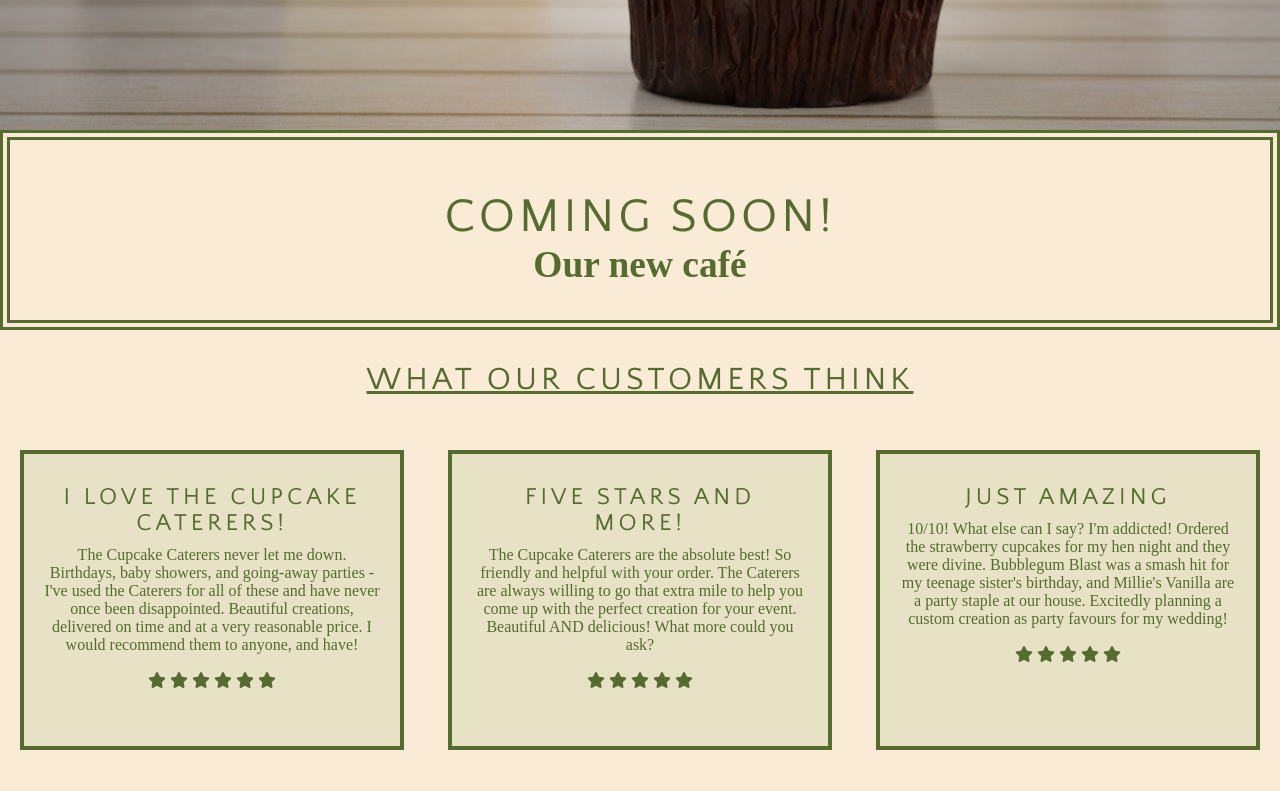
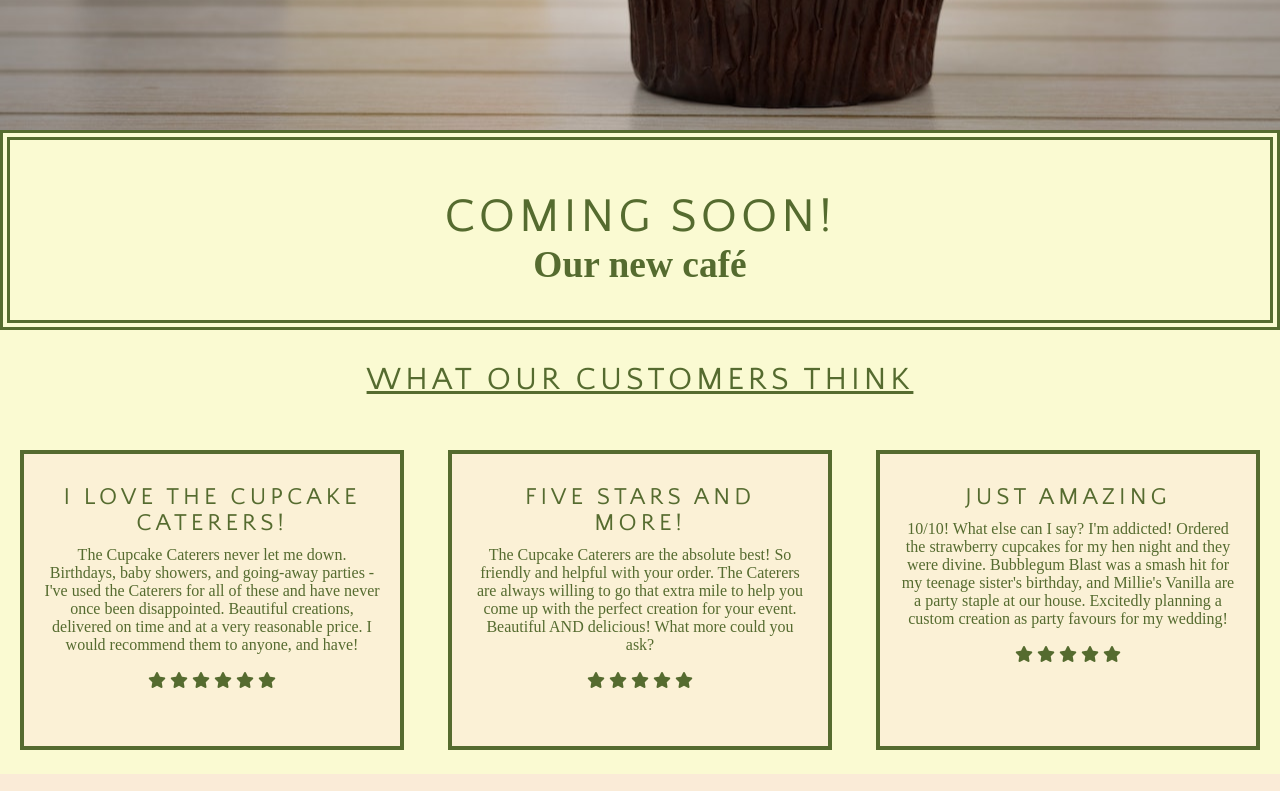
Before and after one commit to hmcollins2809/the_cupcake_caterers, a plain HTML site: page index.html in a window 1280 px wide. Shown: the part 780-1571 px from the top of the page. Drawn offline with Linux system fonts and the light colour scheme; a web font is replaced by a local one.

Commit message:
Adjust background colors

```diff
--- a/assets/css/style.css
+++ b/assets/css/style.css
@@ -96,7 +96,7 @@ h2 {
     height: 200px;
     width: 100%;
     border: double 10px darkolivegreen;
-    background-color: antiquewhite;
+    background-color: lightgoldenrodyellow;
     font-weight: 400px;
     text-align: center;
     font-size: xx-large;
@@ -107,9 +107,7 @@ h2 {
 
 #customer-reviews {
 
-    background-color: antiquewhite;
-    background-image: url("assets/images/jennie-brown-MKBoRZEGeiM-unsplash.jpg");
-    background-position: center cover no-repeat;
+    background-color: lightgoldenrodyellow;
 }
 
 #customer-reviews h1 {
@@ -129,7 +127,7 @@ h2 {
     width: 30%;
     display: inline-block;
     margin: 20px;
-    background-color: rgba(185, 201, 159, 0.3);
+    background-color: rgba(250, 218, 221, 0.3);
     border: solid 4px darkolivegreen;
     box-sizing: border-box;
     text-align: center;
```
